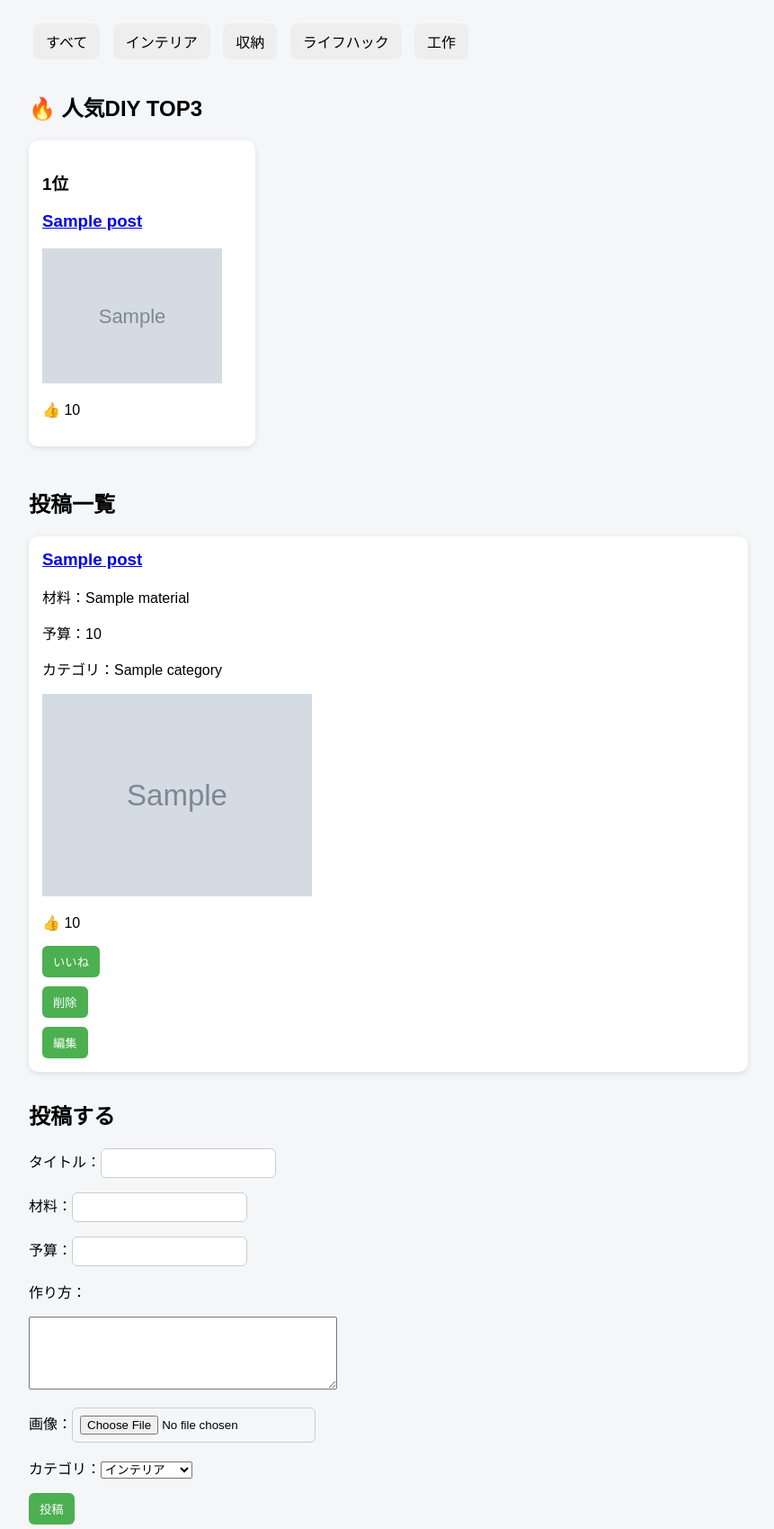
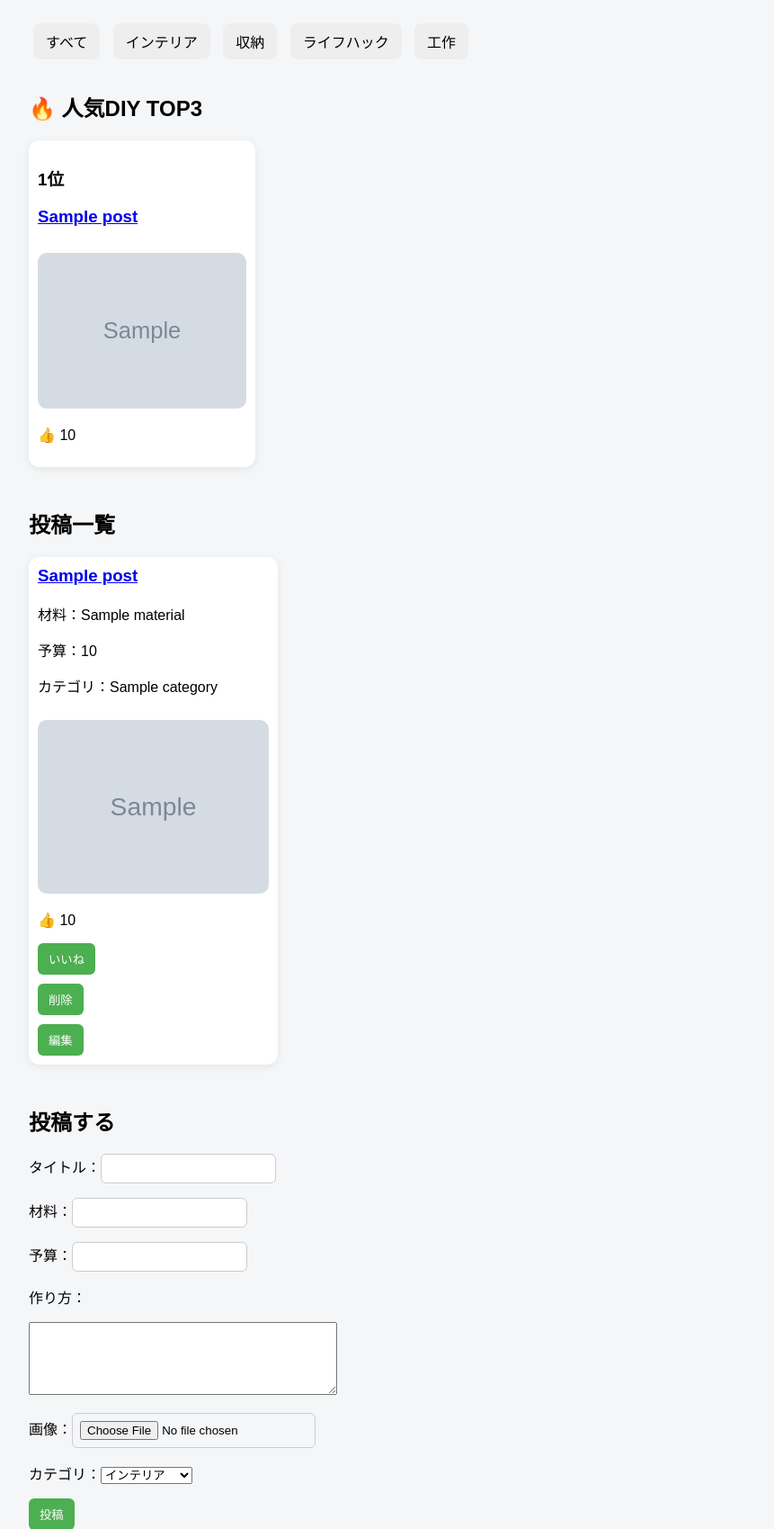
Before and after one commit to hirameki-box2026/Hirameki-box, a Flask app: template templates/index.html in a window 1280 px wide. Shown: the part 326-2025 px from the top of the page at 90% size, without its empty margins (208-1069 px from the left). Run offline with Flask 3, Linux system fonts and the light colour scheme; the template is opened without the code that fills it: most values are stand-ins (such as "Sample title", 1, 10 or a date in 2020); grey boxes marked "Sample" are stand-in pictures.

Commit message:
Add files via upload

```diff
--- a/static/style.css
+++ b/static/style.css
@@ -118,3 +118,36 @@ form {
 body {
     font-size: 16px;
 }
+
+.post-list {
+    column-count: 3;
+    column-gap: 15px;
+}
+
+.post-card {
+    display: inline-block;
+    width: 100%;
+    margin: 0 0 15px;
+    break-inside: avoid;
+    border-radius: 12px;
+    background: #fff;
+    box-shadow: 0 2px 10px rgba(0,0,0,0.08);
+    padding: 10px;
+}
+
+@media screen and (max-width: 768px) {
+    .post-list {
+        column-count: 1;
+    }
+}
+
+.post-card img {
+    width: 100%;
+    border-radius: 10px;
+    margin-top: 10px;
+}
+
+.post-card:hover {
+    transform: scale(1.02);
+    transition: 0.2s;
+}
--- a/templates/index.html
+++ b/templates/index.html
@@ -65,6 +65,7 @@
 <!--投稿一覧-->
     <h2>投稿一覧</h2>
 
+    <div class="post-list">
     {% for post in posts %}
         <div class="post-card">
             <h3>
@@ -92,6 +93,7 @@
 
         </div>
     {% endfor %}
+    </div>
 
 <!--投稿フォーム-->
     <h2>投稿する</h2>
```
